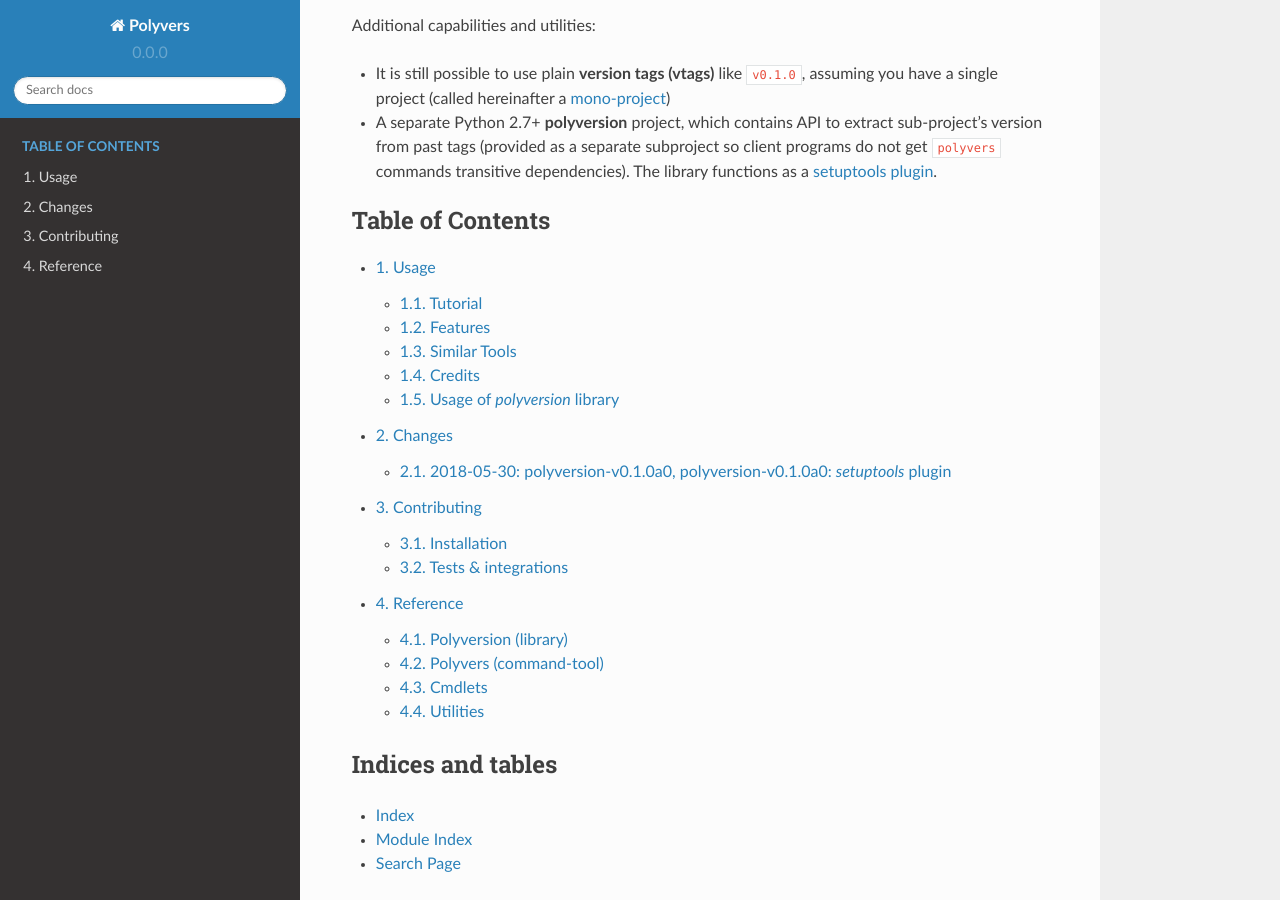
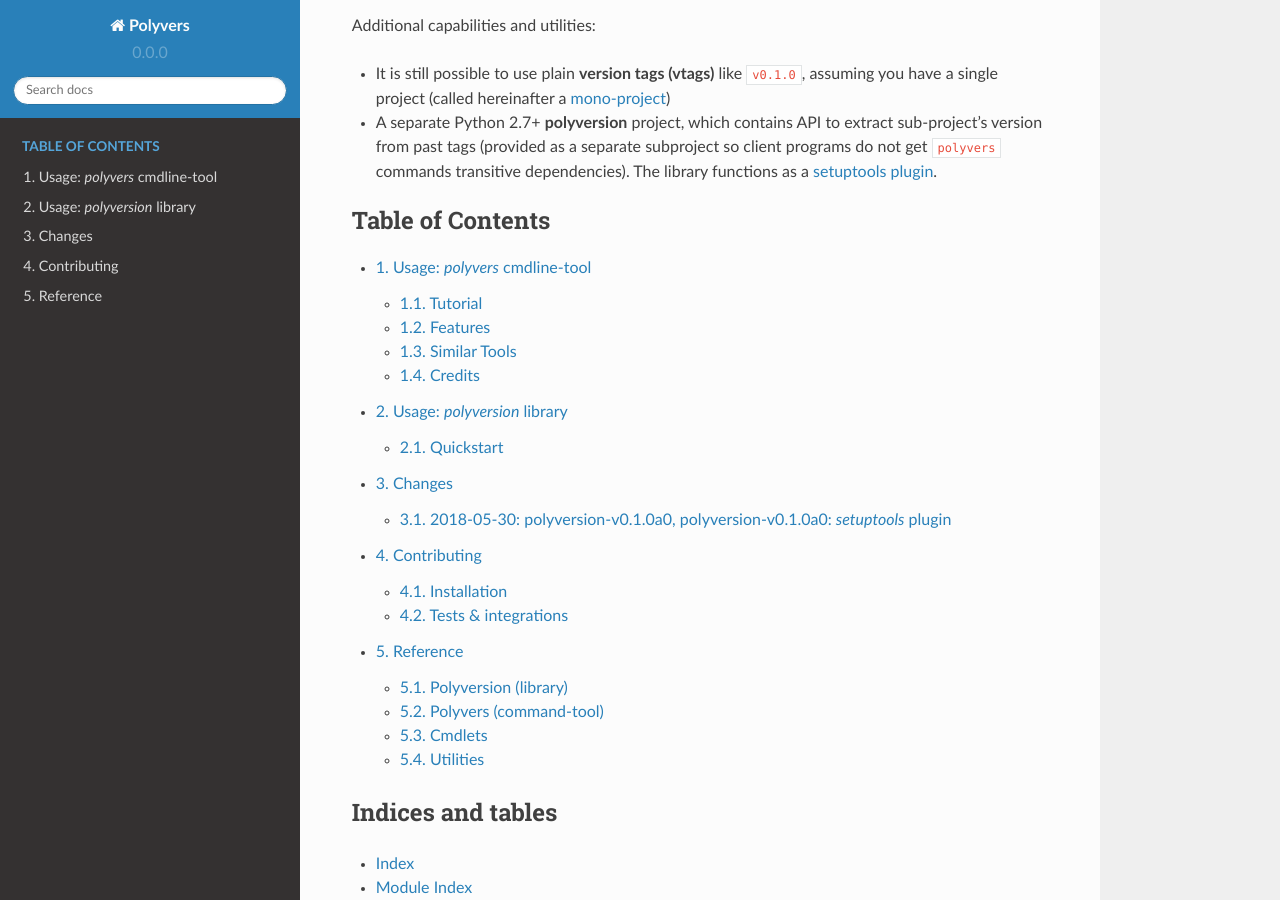
Before and after one commit to ankostis/polyvers, a Sphinx documentation site: the page built from docs/index.rst, in a window 1280 px wide and 900 px high, scrolled down 1810 px. Built offline with Sphinx 7.4.7 and the Read the Docs theme 2.0.0, drawn with Linux system fonts in a browser that asks for light colours.

Commit message:
doc(usage): make pvlib-usage top-level section

```diff
--- a/docs/index.rst
+++ b/docs/index.rst
@@ -12,7 +12,8 @@ Polyvers
     :caption: Table of Contents
     :name: mastertoc
 
-    usage
+    usage-pvcmd
+    usage-pvlib
     changes
     contributing
     reference
--- /dev/null
+++ b/docs/usage-pvcmd.rst
@@ -0,0 +1,6 @@
+================================
+Usage: `polyvers` cmdline-tool
+================================
+
+.. include:: ../README.rst
+    :start-after: _usage:
--- /dev/null
+++ b/docs/usage-pvlib.rst
@@ -0,0 +1,6 @@
+==============================
+Usage: `polyversion` library
+==============================
+
+.. include:: ../pvlib/README.rst
+    :start-after: _coord-start:
```
Also changed, not shown: docs/usage.rst (deleted, +0 -16 lines).
